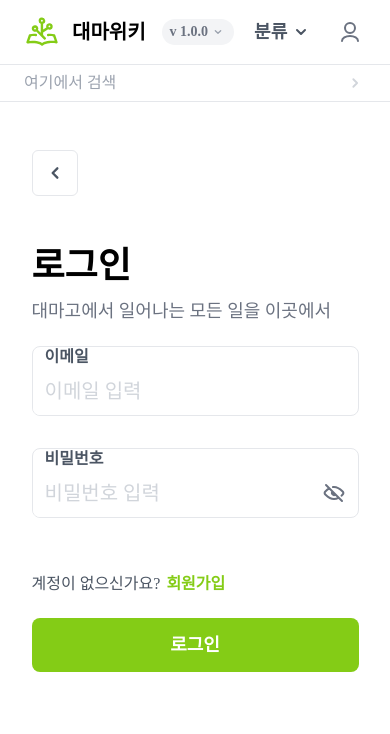
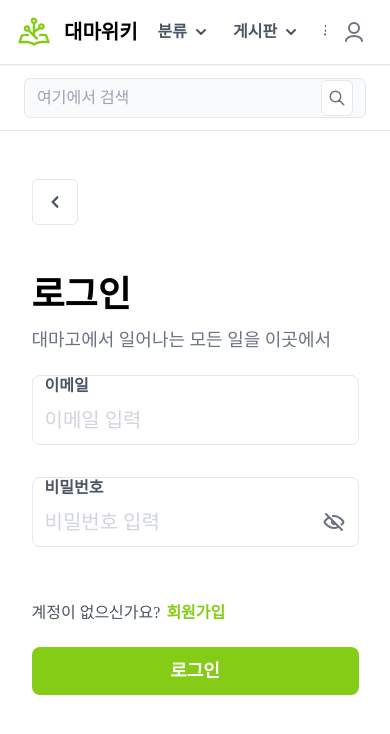
Before and after one commit to Daemawiki/Claudia, a Next.js app: page /login in a window 390 px wide. Shown: the top 734 px of the page. Built offline with nearby package versions, Linux system fonts and the light colour scheme.

Commit message:
[DMWCOMM-21-24-26-27-42] harden header responsiveness and shell/footer consistency

```diff
--- a/src/app/(with-header)/layout.tsx
+++ b/src/app/(with-header)/layout.tsx
@@ -1,10 +1,18 @@
-import { Header } from "@/components";
+"use client";
+
+import { Footer, Header } from "@/components";
+import { usePathname } from "next/navigation";
 
 export default function Layout({ children }: { children: React.ReactNode }) {
+  const pathname = usePathname();
+  const hideFooter =
+    pathname.startsWith("/login") || pathname.startsWith("/signup");
+
   return (
     <>
       <Header />
       {children}
+      {!hideFooter && <Footer />}
     </>
   );
 }
--- a/src/components/Button.tsx
+++ b/src/components/Button.tsx
@@ -53,10 +53,10 @@ export const Button = ({
       type={type}
       onClick={onClick}
       disabled={isDisabled}
-      className={`inline-flex shrink-0 items-center justify-center gap-1 whitespace-nowrap transition-all ${
+      className={`inline-flex shrink-0 items-center justify-center gap-1 whitespace-nowrap transition-all focus-visible:outline-none focus-visible:ring-2 focus-visible:ring-lime300 focus-visible:ring-offset-2 ${
         big
-          ? "rounded-lg p-4 text-semibold18"
-          : "rounded-md px-3 py-2 text-semibold16"
+          ? "min-h-12 rounded-lg px-4 py-3 text-semibold18"
+          : "min-h-10 rounded-md px-3 py-2 text-semibold16"
       } ${buttonStyle[style][isDisabled ? "disabled" : "enabled"]} ${
         isDisabled ? "cursor-not-allowed" : "cursor-pointer"
       } ${className}`}
--- a/src/components/Header.tsx
+++ b/src/components/Header.tsx
@@ -1,12 +1,13 @@
 "use client";
 import { Logo, Arrow, User, Search } from "@/assets";
 import React from "react";
-import { Button, SearchInput } from "@/components";
-import { useRouter } from "next/navigation";
+import { SearchInput } from "@/components";
+import { usePathname, useRouter } from "next/navigation";
 import { getCookie } from "@/apis/cookies";
 
 export const Header = () => {
   const router = useRouter();
+  const pathname = usePathname();
   const navList = [
     {
       text: "분류",
@@ -17,99 +18,136 @@ export const Header = () => {
     { text: "최근변경", link: "/recent", array: [""] },
     { text: "팀소개", link: "/team", array: [""] },
   ];
-  const access_token = getCookie("access_token");
+  const accessToken = getCookie("access_token");
+
+  const isNavActive = (text: string, link: string) => {
+    if (link === "/division") return pathname.startsWith("/division");
+    if (link === "/recent") {
+      return pathname.startsWith("/recent") || pathname.startsWith("/popular");
+    }
+    if (link === "/team") return pathname.startsWith("/team");
+    if (text === "게시판") {
+      return pathname.startsWith("/document") || pathname.startsWith("/search");
+    }
+
+    return pathname === "/" || pathname.startsWith("/main");
+  };
 
   return (
     <div className="w-full z-40 top-0 bg-white border-b border-gray200 flex flex-col">
-      <div className="flex justify-center w-full px-6 bg-white border-b border-gray200">
-        <div className="py-3 w-full max-w-[1600px] justify-between items-center flex gap-3">
+      <div className="flex justify-center w-full bg-white border-b border-gray200 px-6 sm:px-4">
+        <div className="flex w-full max-w-[1600px] items-center justify-between gap-3 py-3 sm:gap-2">
           <div className="flex items-center gap-3 lg:gap-6 min-w-0">
             <div className="flex items-center gap-4">
-              <div
+              <button
+                type="button"
                 onClick={() => router.push("/")}
-                className="flex cursor-pointer items-center gap-3"
+                aria-label="대마위키 홈"
+                className="flex items-center gap-3"
               >
                 <Logo size={36} className="text-lime500" />
                 <p className="text-black text-semibold20 whitespace-nowrap">
                   대마위키
                 </p>
-              </div>
-              <div className="flex items-center gap-0.5 px-2 py-1 rounded-full bg-gray100">
+              </button>
+              <div className="flex items-center gap-0.5 rounded-full bg-gray100 px-2 py-1 sm:hidden">
                 <p className="text-semibold14 text-gray500 whitespace-nowrap">
                   v 1.0.0
                 </p>
                 <Arrow className="text-gray400" size={16} direction="down" />
               </div>
             </div>
-            <div className="flex min-w-0 max-w-full items-center gap-2 overflow-x-auto sm:w-full">
-              {navList.map(({ text, array, link }, index) => (
-                <div
+            <div className="flex min-w-0 max-w-full items-center gap-2 overflow-x-auto pr-1 sm:w-full sm:gap-1">
+              {navList.map(({ text, array, link }) => {
+                const isActive = isNavActive(text, link);
+
+                return (
+                  <div key={text} className="group relative shrink-0">
+                    <button
+                      type="button"
                       onClick={() => router.push(`${link}`)}
-                  key={index}
-                  className="flex relative items-center justify-center p-2 gap-0.5 group cursor-pointer transition-all shrink-0"
+                      className="flex items-center justify-center gap-0.5 rounded-md p-2 transition-all hover:bg-gray50 sm:px-2 sm:py-1.5"
                     >
-                  <p className="text-semibold18 text-gray600 group-hover:text-lime500 transition-all">
+                      <p
+                        className={`text-semibold18 transition-all sm:text-semibold16 ${isActive ? "text-lime500" : "text-gray600 group-hover:text-lime500"}`}
+                      >
                         {text}
                       </p>
                       {array.length > 1 && (
-                    <>
                         <Arrow
                           direction="down"
-                        className="text-gray600 group-hover:text-lime500"
+                          className={`transition-all ${isActive ? "text-lime500" : "text-gray600 group-hover:text-lime500"}`}
                         />
-                      <ul className="flex flex-col group-hover:left-0 absolute top-10 rounded-lg -left-[9999px] w-[100px] shadow-lg bg-white overflow-hidden">
-                        {array.map((text, index) => (
+                      )}
+                    </button>
+                    {array.length > 1 && (
+                      <ul className="absolute -left-[9999px] top-10 flex w-[100px] flex-col overflow-hidden rounded-lg bg-white shadow-lg group-hover:left-0">
+                        {array.map(itemText => (
                           <li
-                            key={index}
-                            className="w-full px-4 py-2 bg-white hover:bg-gray50 whitespace-nowrap"
+                            key={`${text}-${itemText}`}
+                            className="w-full whitespace-nowrap bg-white px-4 py-2 hover:bg-gray50"
                           >
-                            {text}
+                            {itemText}
                           </li>
                         ))}
                       </ul>
-                    </>
                     )}
                   </div>
-              ))}
+                );
+              })}
             </div>
           </div>
           <div className="flex items-center lg:gap-10 gap-4">
             <div className="w-[240px] flex md:hidden sm:hidden">
               <SearchInput placeholder="검색" />
             </div>
-            {access_token ? (
-              <div></div>
+            {accessToken ? (
+              <div />
             ) : (
               <>
                 <div className="flex md:hidden sm:hidden items-center gap-2">
-                  <Button
+                  <button
+                    type="button"
                     onClick={() => router.push("/login")}
-                    text="로그인"
-                    style="white"
-                  />
-                  <Button
+                    className="rounded-md bg-white px-3 py-2 text-semibold16 text-gray600 transition-all hover:bg-gray50"
+                  >
+                    로그인
+                  </button>
+                  <button
+                    type="button"
                     onClick={() => router.push("/signup")}
-                    text="회원가입"
-                    style="primary2"
-                  />
+                    className="rounded-md bg-lime500 px-3 py-2 text-semibold16 text-white transition-all hover:bg-lime600"
+                  >
+                    회원가입
+                  </button>
                 </div>
-                <div
+                <button
+                  type="button"
                   onClick={() => router.push("/login")}
-                  className="hidden md:flex sm:flex p-1 cursor-pointer"
+                  aria-label="로그인"
+                  className="hidden md:flex sm:flex h-10 w-10 items-center justify-center rounded-md hover:bg-gray50"
                 >
                   <User className="text-gray500" />
-                </div>
+                </button>
               </>
             )}
           </div>
         </div>
       </div>
-      <div className="hidden md:flex sm:flex px-6 items-center">
+      <div className="hidden md:flex sm:flex border-t border-gray100 px-6 py-3">
+        <div className="flex min-h-10 w-full items-center gap-2 rounded-md border border-gray200 bg-gray50 px-3">
           <input
             placeholder="여기에서 검색"
-          className="text-black placeholder:text-gray400 bg-transparent text-medium16 w-full py-2"
+            className="w-full bg-transparent py-2 text-medium16 text-black placeholder:text-gray400"
           />
-        <Arrow direction="right" className="text-gray300" />
+          <button
+            type="button"
+            aria-label="검색"
+            className="flex h-9 w-9 items-center justify-center rounded-md border border-gray200 bg-white text-gray500 hover:bg-lime50 hover:text-lime600"
+          >
+            <Search size={18} />
+          </button>
+        </div>
       </div>
     </div>
   );
--- a/src/components/SearchInput.tsx
+++ b/src/components/SearchInput.tsx
@@ -7,12 +7,14 @@ interface InputProps {
 
 export const SearchInput = ({ placeholder }: InputProps) => {
   return (
-    <div className="flex focus-within:bg-white min-h-9 transition-all px-3 py-2 items-center w-full gap-2 overflow-hidden border rounded-md bg-gray50 border-gray200">
+    <div className="flex min-h-10 w-full items-center gap-2 overflow-hidden rounded-md border border-gray200 bg-gray50 px-3 py-2 transition-all focus-within:bg-white">
       <input
         placeholder={placeholder}
-        className="text-black placeholder:text-gray400 bg-transparent text-medium16 w-full"
+        className="w-full bg-transparent text-medium16 text-black placeholder:text-gray400"
       />
-      <Search size={20} className="text-gray400" />
+      <div className="flex h-8 w-8 items-center justify-center rounded-md border border-gray200 bg-white text-gray500">
+        <Search size={18} />
+      </div>
     </div>
   );
 };
```
Lines whose indentation alone changed are shown as unchanged.
